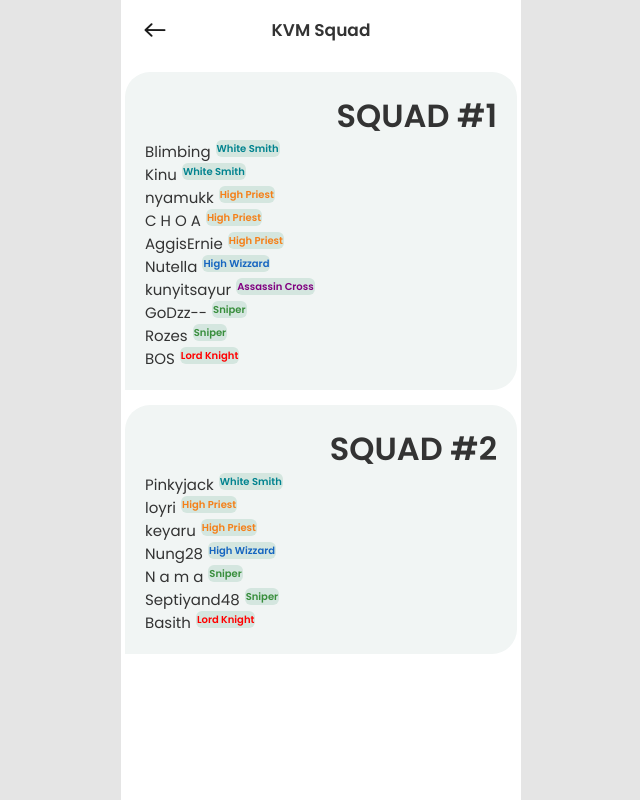
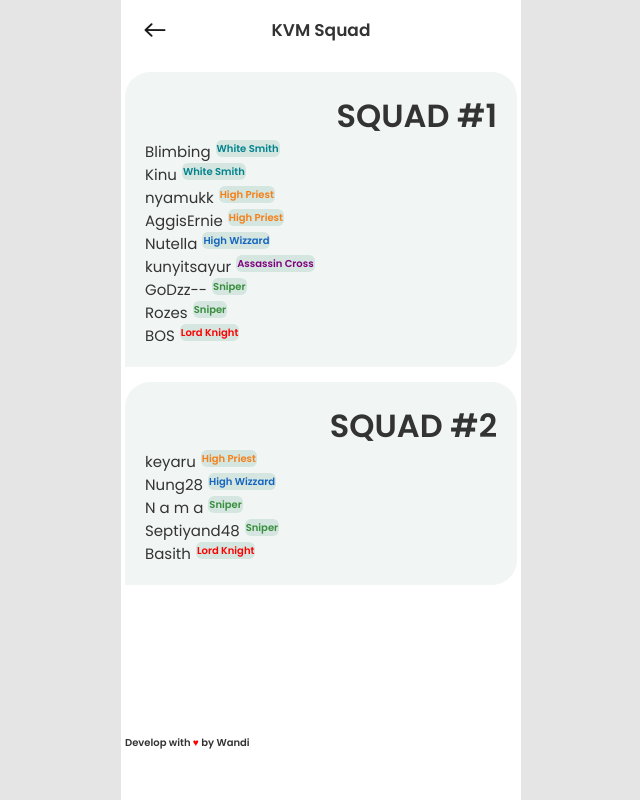
Before and after one commit to wandifrog/raise-guild, a React (Create React App) app: page /kvm-squad in a window 1280 px wide. Shown: the whole page, without its empty margins (319-959 px from the left). Built offline with nearby package versions, Linux system fonts and the light colour scheme.

Commit message:
chore: update kvm squad

```diff
--- a/src/pages/KVMSquad.page.tsx
+++ b/src/pages/KVMSquad.page.tsx
@@ -14,7 +14,6 @@ const KVMSquad = (): JSX.Element => {
           <Member name="Blimbing" job="WS" />
           <Member name="Kinu" job="WS" />
           <Member name="nyamukk" job="HP" />
-          <Member name="C H O A" job="HP" />
           <Member name="AggisErnie" job="HP" />
           <Member name="Nutella" job="HW" />
           <Member name="kunyitsayur" job="AC" />
@@ -23,8 +22,6 @@ const KVMSquad = (): JSX.Element => {
           <Member name="BOS" job="LK" />
         </Squad>
         <Squad name="SQUAD #2">
-          <Member name="Pinkyjack" job="WS" />
-          <Member name="loyri" job="HP" />
           <Member name="keyaru" job="HP" />
           <Member name="Nung28" job="HW" />
           <Member name="N a m a" job="Sniper" />
```
